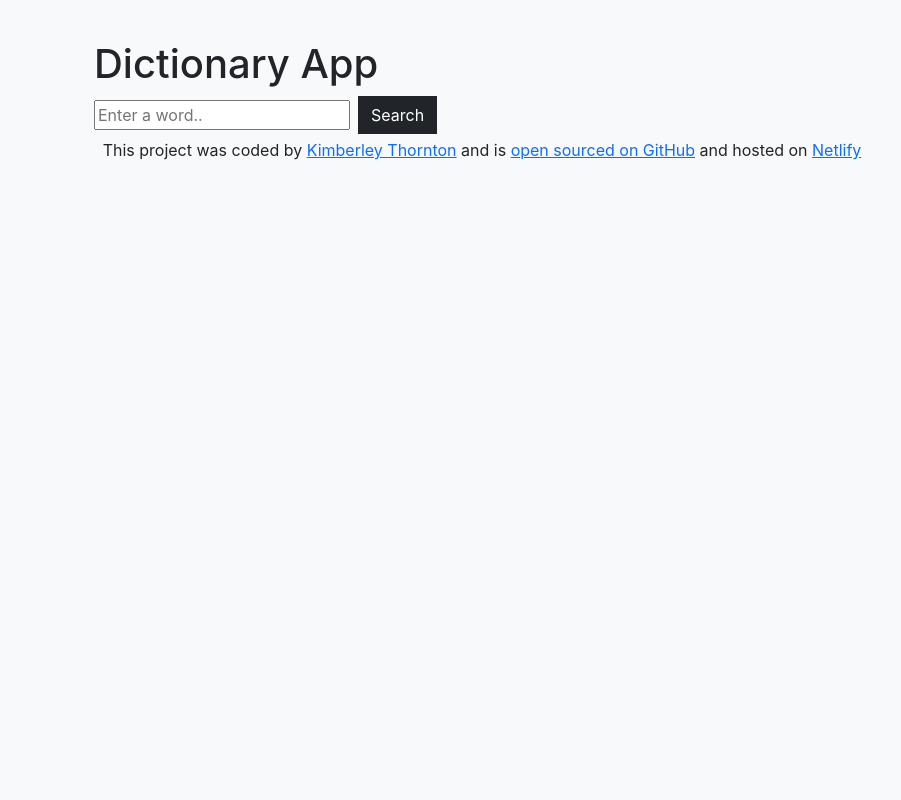
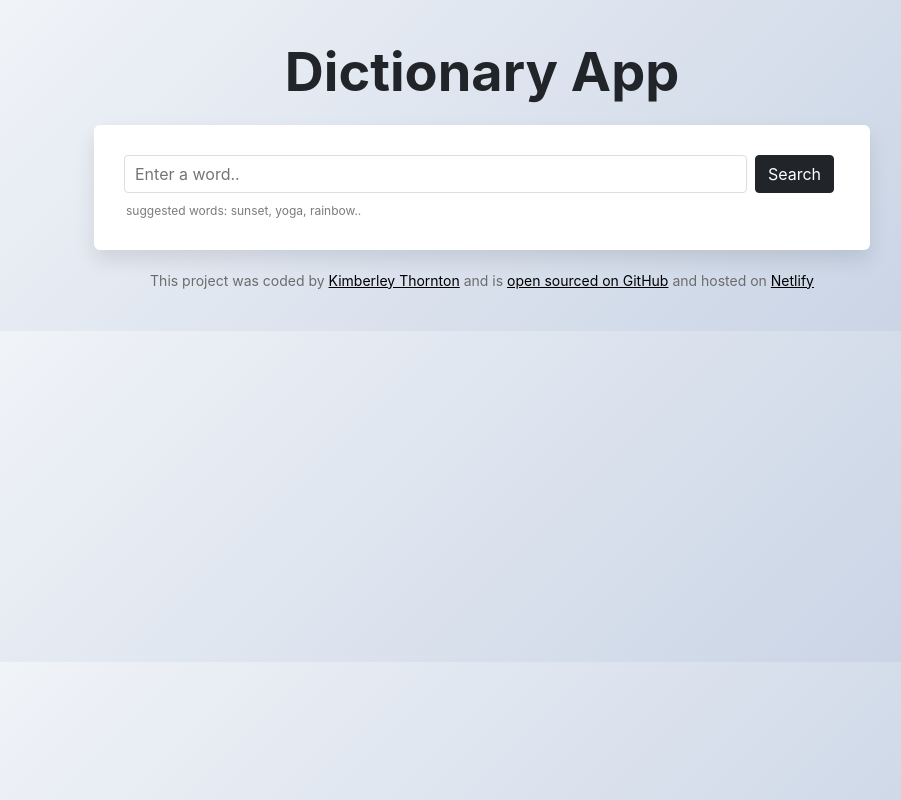
Before and after one commit to kimberleyjthornton-debug/dictionary-project-kjt, a React (Create React App) app: page / in a window 1280 px wide. Shown: the whole page, without its empty margins (158-1059 px from the left). Built offline with nearby package versions, Linux system fonts and the light colour scheme.

Commit message:
Respective .js CSS styling sheets created, linked and CSS styling applied, going for a minimalist clean look

```diff
--- a/src/App.css
+++ b/src/App.css
@@ -1,5 +1,5 @@
 body {
-  background-color: #f8f9fa;
+  background: linear-gradient(135deg, #f5f7fa 0%, #c3cfe2 100%);
 }
 
 .App {
@@ -8,7 +8,15 @@ body {
   border: none;
 }
 
+.App h1 {
+  font-size: 54px;
+}
 .App footer {
-  font-size: 16px;
+  font-size: 14px;
+  color: rgb(108, 108, 108);
   text-align: center;
 }
+
+.App a {
+  color: black;
+}
--- a/src/App.js
+++ b/src/App.js
@@ -7,7 +7,7 @@ function App() {
     <div className="App">
       <div className="container">
         <header>
-          <h1>Dictionary App</h1>
+          <h1 className="fw-bold text-center">Dictionary App</h1>
         </header>
         <main>
           <Dictionary />
--- a/src/Dictionary.css
+++ b/src/Dictionary.css
@@ -1,4 +1,22 @@
 .Dictionary section {
-  background-color: white;
-  margin-top: 20px;
+  background: white;
+  padding: 30px;
+  border-radius: 6px;
+  box-shadow: 0 10px 20px rgb(0 0 0 / 10%);
+  margin: 20px 0;
 }
+
+.Dictionary .form-search-bar {
+  width: 87%;
+  border-radius: 4px;
+  padding: 6px 10px;
+  color: #333;
+  border: 1px solid #ddd;
+}
+
+.Dictionary .suggestions {
+  font-size: 12px;
+  margin-top: 5px;
+  margin-left: 2px;
+  opacity: 0.6;
+}
--- a/src/Dictionary.js
+++ b/src/Dictionary.js
@@ -25,6 +25,7 @@ export default function Dictionary() {
 
   return (
     <div className="Dictionary">
+      <section>
         <form onSubmit={Search}>
           <input
             className="form-search-bar"
@@ -35,9 +36,13 @@ export default function Dictionary() {
           <input
             type="submit"
             value="Search"
-          className="btn btn-dark color-white ms-2 mb-1 rounded-0"
+            className="btn btn-dark color-white ms-2 mb-1 rounded-1"
           />
+          <div className="suggestions">
+            suggested words: sunset, yoga, rainbow..
+          </div>
         </form>
+      </section>
       <Results results={results} />
     </div>
   );
--- /dev/null
+++ b/src/Meaning.css
@@ -0,0 +1,19 @@
+.Meaning h3 {
+  font-size: 26px;
+  line-height: 1.5;
+  font-weight: bold;
+}
+
+.Meaning .definition {
+  font-size: 16px;
+  line-height: 1.5;
+  margin-top: 10px;
+  margin-bottom: 10px;
+}
+
+.Meaning .example {
+  opacity: 0.6;
+  font-style: italic;
+  line-height: 1.5;
+  margin-top: 20px;
+}
--- a/src/Meaning.js
+++ b/src/Meaning.js
@@ -1,4 +1,5 @@
 import React from "react";
+import "./Meaning.css";
 import Synonyms from "./Synonyms";
 
 export default function Meaning(props) {
@@ -9,17 +10,12 @@ export default function Meaning(props) {
       {props.meaning.definitions.slice(0, 1).map(function (definition, index) {
         return (
           <div key={index}>
-            <p>
-              <strong>Definition:</strong> {definition.definition}
-              <br />
-              {definition.example && (
-                <div>
-                  <strong>Example:</strong>
-                  <em> {definition.example}</em>
-                </div>
-              )}
-              <Synonyms synonyms={props.meaning.synonyms} />
-            </p>
+            <div className="definition">{definition.definition}</div>
+
+            {definition.example && (
+              <div className="example">"{definition.example}"</div>
+            )}
+            <Synonyms synonyms={props.meaning.synonyms} />
           </div>
         );
       })}
--- /dev/null
+++ b/src/Phonetic.css
@@ -0,0 +1,25 @@
+.Phonetic {
+  margin: 10px 0;
+}
+
+.Phonetic a {
+  text-decoration: none;
+  color: black;
+  border-radius: 20px;
+  padding: 5px 10px;
+  display: inline-block;
+  border: 2px solid rgba(0, 0, 0, 0.8);
+  padding: 6px 12px;
+  margin-right: 10px;
+  transition: all 150ms ease-in-out;
+}
+
+.Phonetic a:hover {
+  opacity: 0.6;
+}
+
+.Phonetic .text {
+  font-size: 18px;
+  opacity: 0.5;
+  font-weight: bold;
+}
--- a/src/Phonetic.js
+++ b/src/Phonetic.js
@@ -1,17 +1,17 @@
 import React from "react";
+import "./Phonetic.css";
 
 export default function Phonetic(props) {
   return (
     <div className="Phonetic">
-      {props.phonetic.text && (
-        <span className="text">{props.phonetic.text}</span>
-      )}
-
       {props.phonetic.audio && (
         <a href={props.phonetic.audio} target="_blank" rel="noreferrer">
           Listen
         </a>
       )}
+      {props.phonetic.text && (
+        <span className="text">{props.phonetic.text}</span>
+      )}
     </div>
   );
 }
--- /dev/null
+++ b/src/Results.css
@@ -0,0 +1,5 @@
+.Results h2 {
+  font-size: 36px;
+  font-weight: bold;
+  line-height: 1.5;
+}
--- a/src/Results.js
+++ b/src/Results.js
@@ -1,6 +1,7 @@
 import React from "react";
 import Meaning from "./Meaning";
 import Phonetic from "./Phonetic";
+import "./Results.css";
 
 export default function Results(props) {
   if (props.results) {
--- /dev/null
+++ b/src/Synonyms.css
@@ -0,0 +1,14 @@
+.Synonyms {
+  margin: 15px 0 0;
+  padding: 0;
+}
+
+.Synonyms li {
+  font-size: 16px;
+  opacity: 0.6;
+  font-style: italic;
+  display: inline-block;
+  padding-right: 10px;
+  line-height: 1;
+  margin-top: 8px;
+}
--- a/src/Synonyms.js
+++ b/src/Synonyms.js
@@ -1,10 +1,10 @@
 import React from "react";
+import "./Synonyms.css";
 
 export default function Synonyms(props) {
   if (props.synonyms && props.synonyms.length > 0) {
     return (
       <div className="Synonyms-container">
-        <strong>Synonyms: </strong>
         <ul className="Synonyms">
           {props.synonyms.slice(0, 4).map(function (synonym, index) {
             return <li key={index}>{synonym}</li>;
```
Lines whose indentation alone changed are shown as unchanged.
